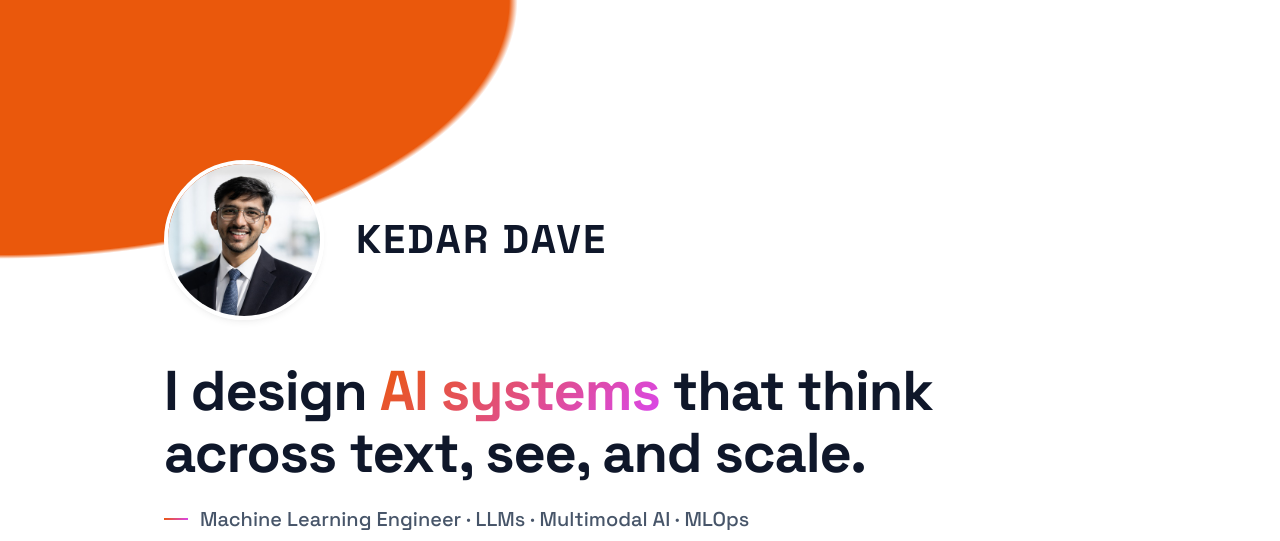
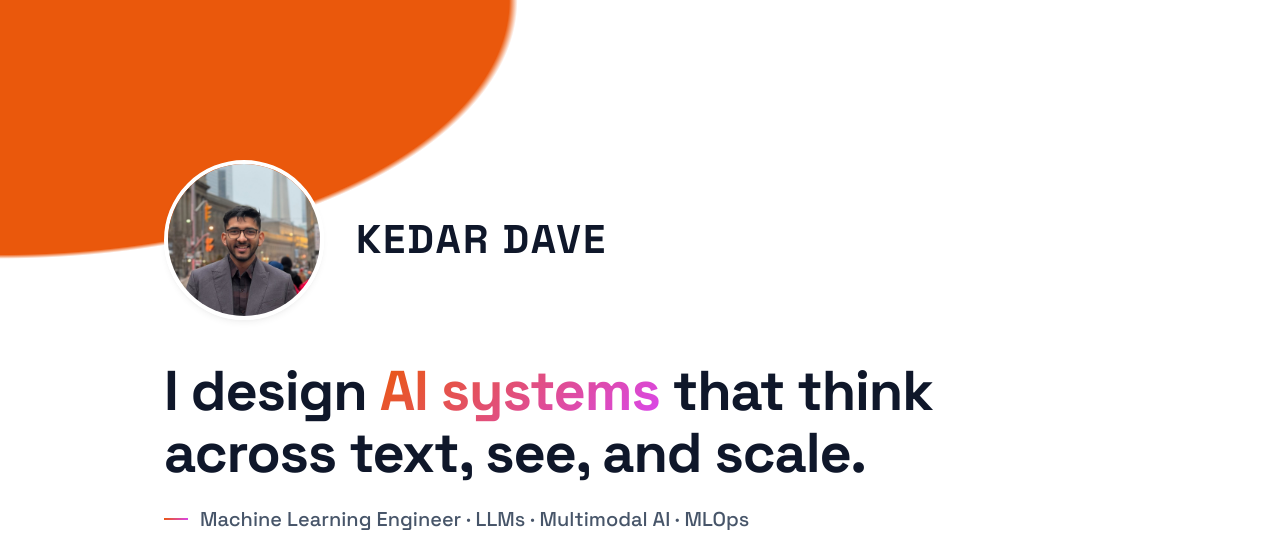
Before and after one commit to Kedar-dave/Portfolio, a plain HTML site: page index.html in a window 1280 px wide. Shown: the top 541 px of the page. Drawn offline with Linux system fonts and the light colour scheme.

Commit message:
Changed profile photo

```diff
--- a/index.html
+++ b/index.html
@@ -18,7 +18,7 @@
             <div class="hero-profile-container">
                 <!-- Headshot & Name Area -->
                 <div class="profile-header">
-                    <img src="assets/profile-cropped.jpg?v=1" alt="Kedar Dave" class="profile-avatar">
+                    <img src="assets/profile.jpg" alt="Kedar Dave" class="profile-avatar">
                     <div class="profile-name">KEDAR DAVE</div>
                 </div>
 
```
Also changed, not shown: assets/profile-cropped.jpg (deleted), assets/profile.jpg (added).
